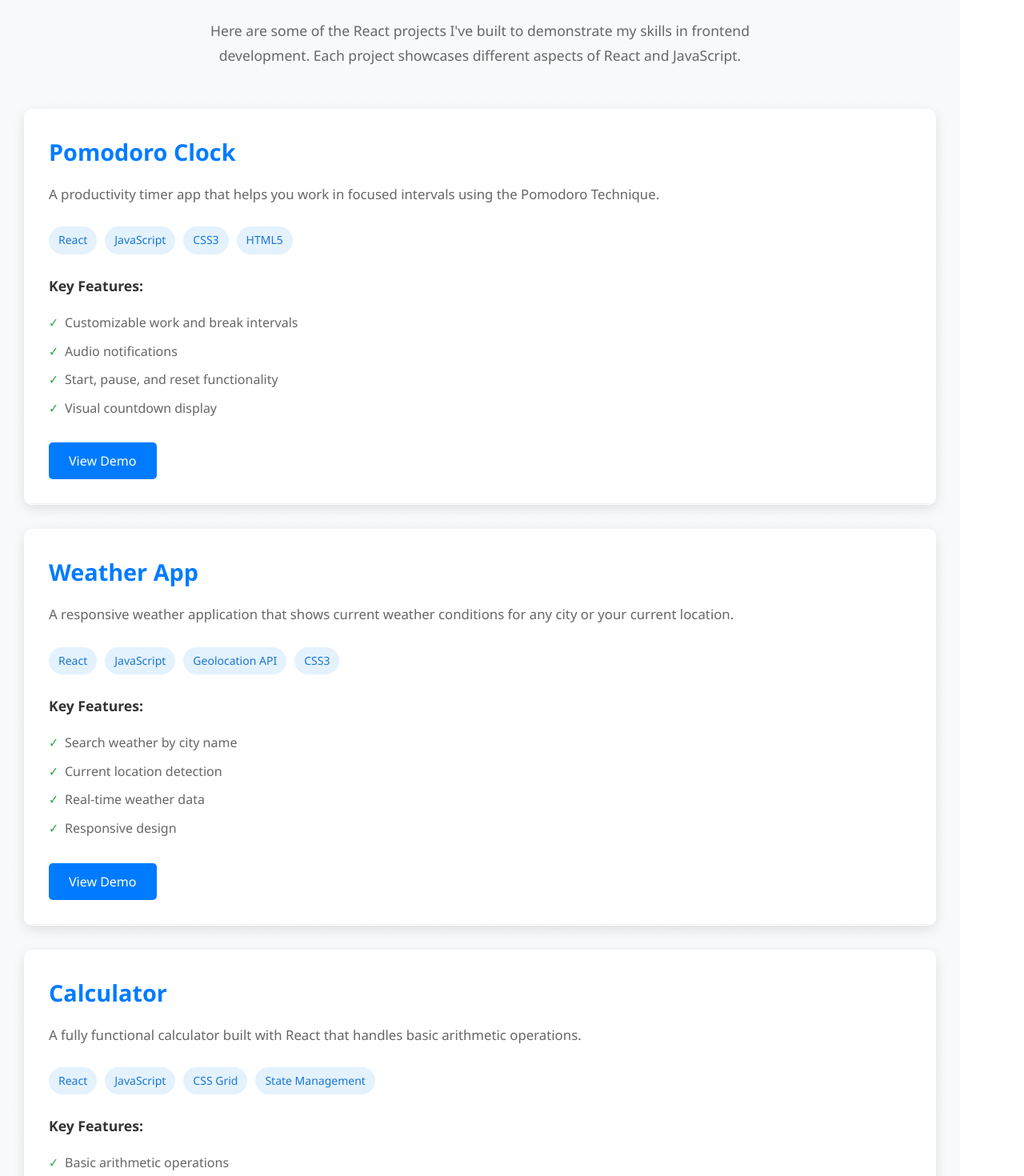
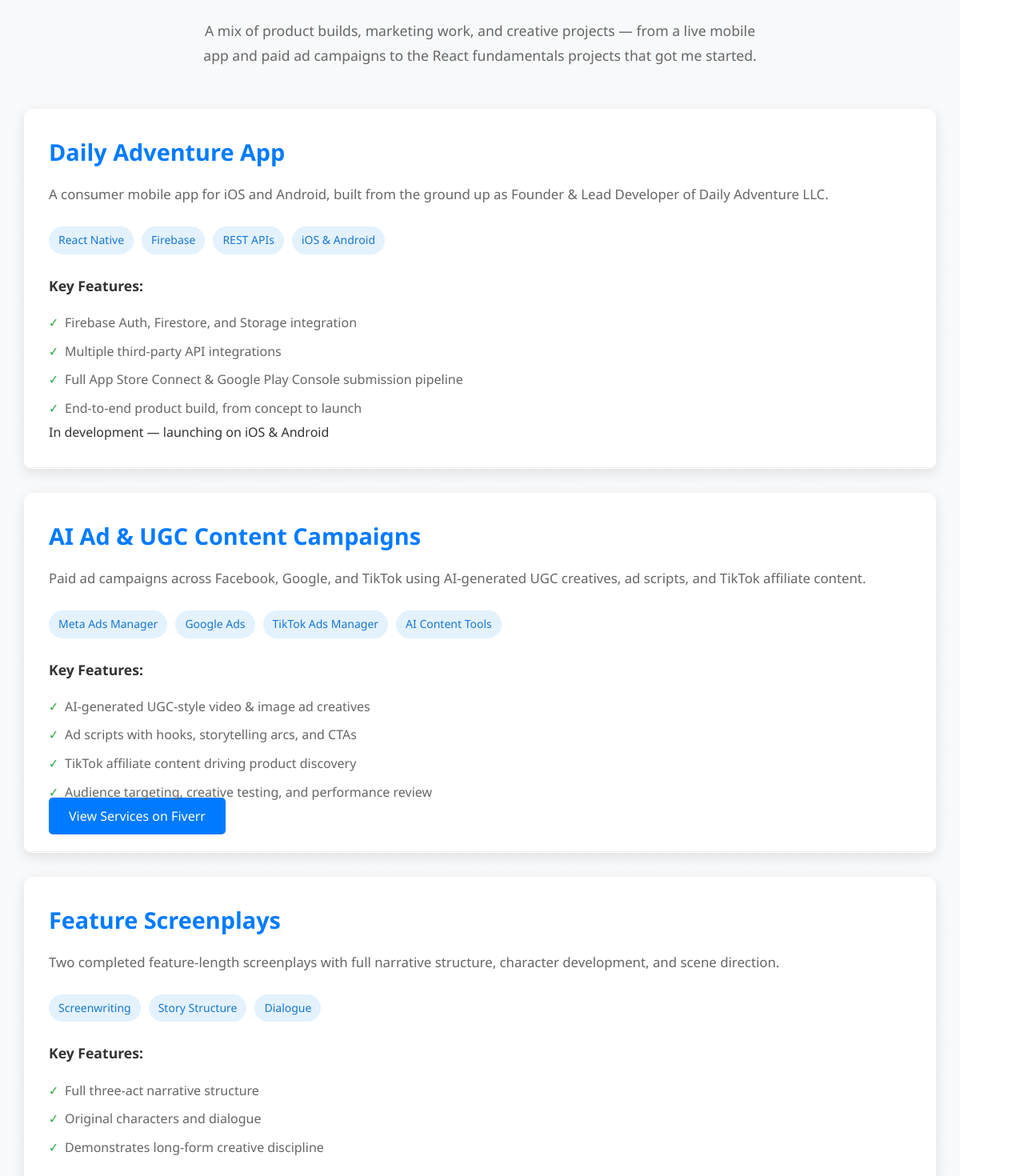
Before and after one commit to JoshuaMilesSD/joshuamileswebdevsdportfolio, a React (Vite) app: page /projects in a window 1280 px wide. Shown: the part 180-1650 px from the top of the page at 80% size. Built offline with nearby package versions, Linux system fonts and the light colour scheme.

Commit message:
Add new projects and update descriptions in Projects.jsx
Added new projects to showcase work in app development, marketing, and screenwriting. Updated project descriptions and features for clarity.

```diff
--- a/src/pages/Projects.jsx
+++ b/src/pages/Projects.jsx
@@ -8,6 +8,44 @@ function Projects() {
   const [activeProject, setActiveProject] = useState(null)
 
   const projects = [
+    {
+      id: 'daily-adventure',
+      title: 'Daily Adventure App',
+      description: 'A consumer mobile app for iOS and Android, built from the ground up as Founder & Lead Developer of Daily Adventure LLC.',
+      technologies: ['React Native', 'Firebase', 'REST APIs', 'iOS & Android'],
+      features: [
+        'Firebase Auth, Firestore, and Storage integration',
+        'Multiple third-party API integrations',
+        'Full App Store Connect & Google Play Console submission pipeline',
+        'End-to-end product build, from concept to launch'
+      ],
+      status: 'In development — launching on iOS & Android'
+    },
+    {
+      id: 'ai-ad-campaigns',
+      title: 'AI Ad & UGC Content Campaigns',
+      description: 'Paid ad campaigns across Facebook, Google, and TikTok using AI-generated UGC creatives, ad scripts, and TikTok affiliate content.',
+      technologies: ['Meta Ads Manager', 'Google Ads', 'TikTok Ads Manager', 'AI Content Tools'],
+      features: [
+        'AI-generated UGC-style video & image ad creatives',
+        'Ad scripts with hooks, storytelling arcs, and CTAs',
+        'TikTok affiliate content driving product discovery',
+        'Audience targeting, creative testing, and performance review'
+      ],
+      link: 'https://www.fiverr.com/joshuamilessd',
+      linkLabel: 'View Services on Fiverr'
+    },
+    {
+      id: 'screenplays',
+      title: 'Feature Screenplays',
+      description: 'Two completed feature-length screenplays with full narrative structure, character development, and scene direction.',
+      technologies: ['Screenwriting', 'Story Structure', 'Dialogue'],
+      features: [
+        'Full three-act narrative structure',
+        'Original characters and dialogue',
+        'Demonstrates long-form creative discipline'
+      ]
+    },
     {
       id: 'pomodoro',
       title: 'Pomodoro Clock',
@@ -51,7 +89,11 @@ function Projects() {
 
   const ProjectCard = ({ project, isActive, onClick }) => (
     <div className={`project-card ${isActive ? 'active' : ''}`}>
-      <div className="project-header" onClick={onClick}>
+      <div
+        className="project-header"
+        onClick={project.component ? onClick : undefined}
+        style={{ cursor: project.component ? 'pointer' : 'default' }}
+      >
         <h3>{project.title}</h3>
         <p className="project-description">{project.description}</p>
 
@@ -70,12 +112,30 @@ function Projects() {
           </ul>
         </div>
 
-        <button className="demo-button">
-          {isActive ? 'Hide Demo' : 'View Demo'}
-        </button>
+        {project.component && (
+          <button className="demo-button">
+            {isActive ? 'Hide Demo' : 'View Demo'}
+          </button>
+        )}
+
+        {project.link && (
+          <a
+            href={project.link}
+            target="_blank"
+            rel="noopener noreferrer"
+            className="demo-button"
+            onClick={(e) => e.stopPropagation()}
+          >
+            {project.linkLabel || 'Learn More'}
+          </a>
+        )}
+
+        {project.status && (
+          <p className="project-status">{project.status}</p>
+        )}
       </div>
 
-      {isActive && (
+      {isActive && project.component && (
         <div className="project-demo">
           <project.component />
         </div>
@@ -88,8 +148,8 @@ function Projects() {
       <div className="container">
         <h1>My Projects</h1>
         <p className="projects-intro">
-          Here are some of the React projects I've built to demonstrate my skills in
-          frontend development. Each project showcases different aspects of React and JavaScript.
+          A mix of product builds, marketing work, and creative projects — from a live mobile app
+          and paid ad campaigns to the React fundamentals projects that got me started.
         </p>
 
         <div className="projects-grid">
@@ -108,10 +168,9 @@ function Projects() {
         <div className="projects-note">
           <h3>About These Projects</h3>
           <p>
-            These projects were built as part of my portfolio to showcase my React and JavaScript skills.
-            Each project demonstrates different concepts like state management, API integration,
-            component lifecycle, and responsive design. The code is clean, well-structured,
-            and follows React best practices.
+            The Daily Adventure App and marketing campaigns reflect my current work building and
+            growing a product end-to-end. The Pomodoro Clock, Weather App, and Calculator are the
+            React fundamentals projects that built my frontend foundation.
           </p>
         </div>
       </div>
```
